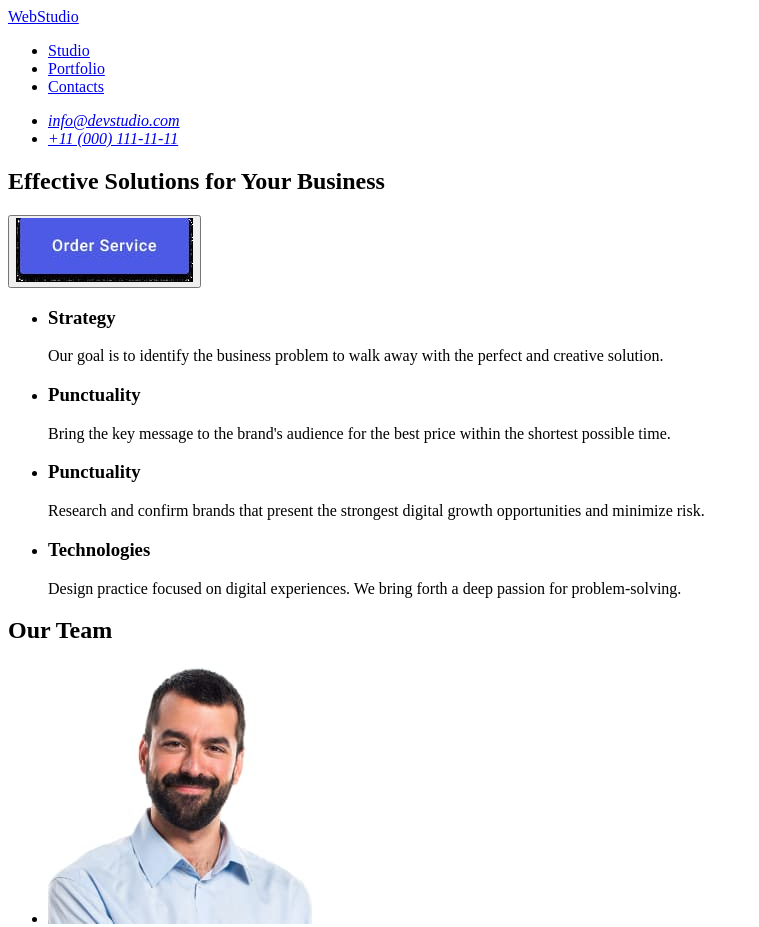
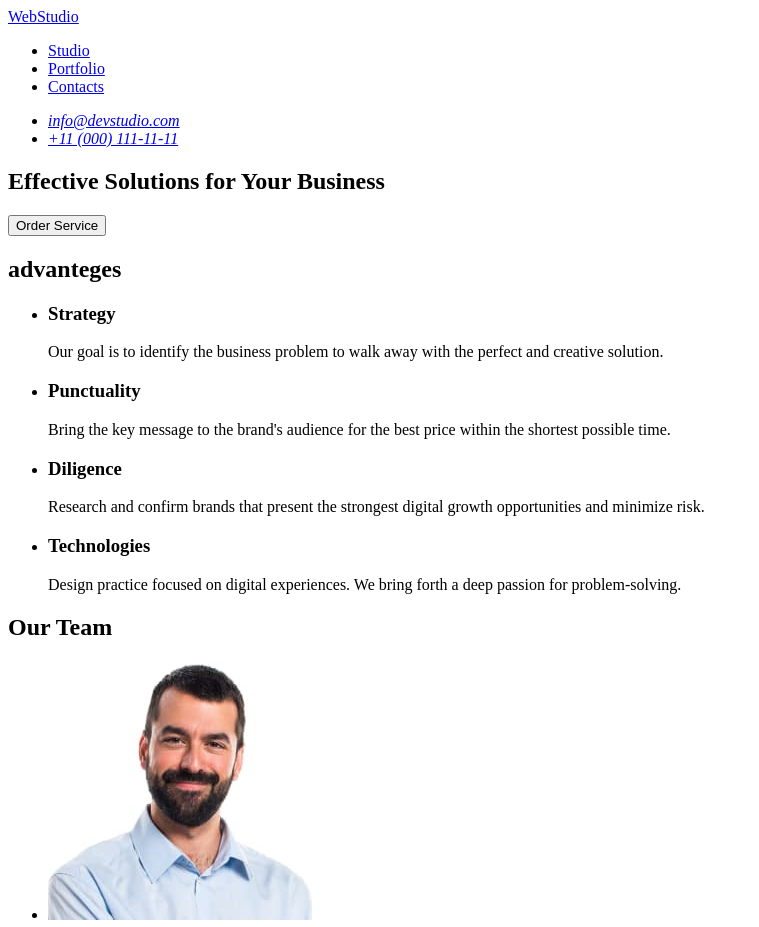
Before and after one commit to SvitlanaTesliuk/goit-markup-hw-01, a plain HTML site: page index.html in a window 1280 px wide. Shown: the top 927 px of the page, without its empty margins (0-759 px from the left). Drawn offline with Linux system fonts and the light colour scheme.

Commit message:
add vers2

```diff
--- a/index.html
+++ b/index.html
@@ -8,7 +8,7 @@
   <body>
     <header>
       <nav>
-        <a href="./index.html">Web<span>Studio</span></a>
+        <a href="./index.html">WebStudio</a>
         <ul>
           <li><a href="Studio">Studio</a></li>
           <li><a href="Portfolio">Portfolio</a></li>
@@ -26,12 +26,11 @@
       <!--section1-->
       <section>
         <h1>Effective Solutions for Your Business</h1>
-        <button type="button">
-          <img src="./images/Button1.jpg" alt="Order Service" />
-        </button>
+        <button type="button">Order Service</button>
       </section>
       <!-- section2 -->
-      <section>
+          <section>
+            <h2>advanteges</h2>
         <ul>
           <li>
             <h3>Strategy</h3>
@@ -48,7 +47,7 @@
             </p>
           </li>
           <li>
-            <h3>Punctuality</h3>
+            <h3>Diligence</h3>
             <p>
               Research and confirm brands that present the strongest digital
               growth opportunities and minimize risk.
@@ -111,7 +110,7 @@
       </section>
     </main>
     <footer>
-      <a href="./index.html"></a>Web<span>Studio</span>
+      <a href="./index.html">WebStudio</a>
       <p>
         Increase the flow of customers and sales for your business with digital
         marketing & growth solutions.
```
